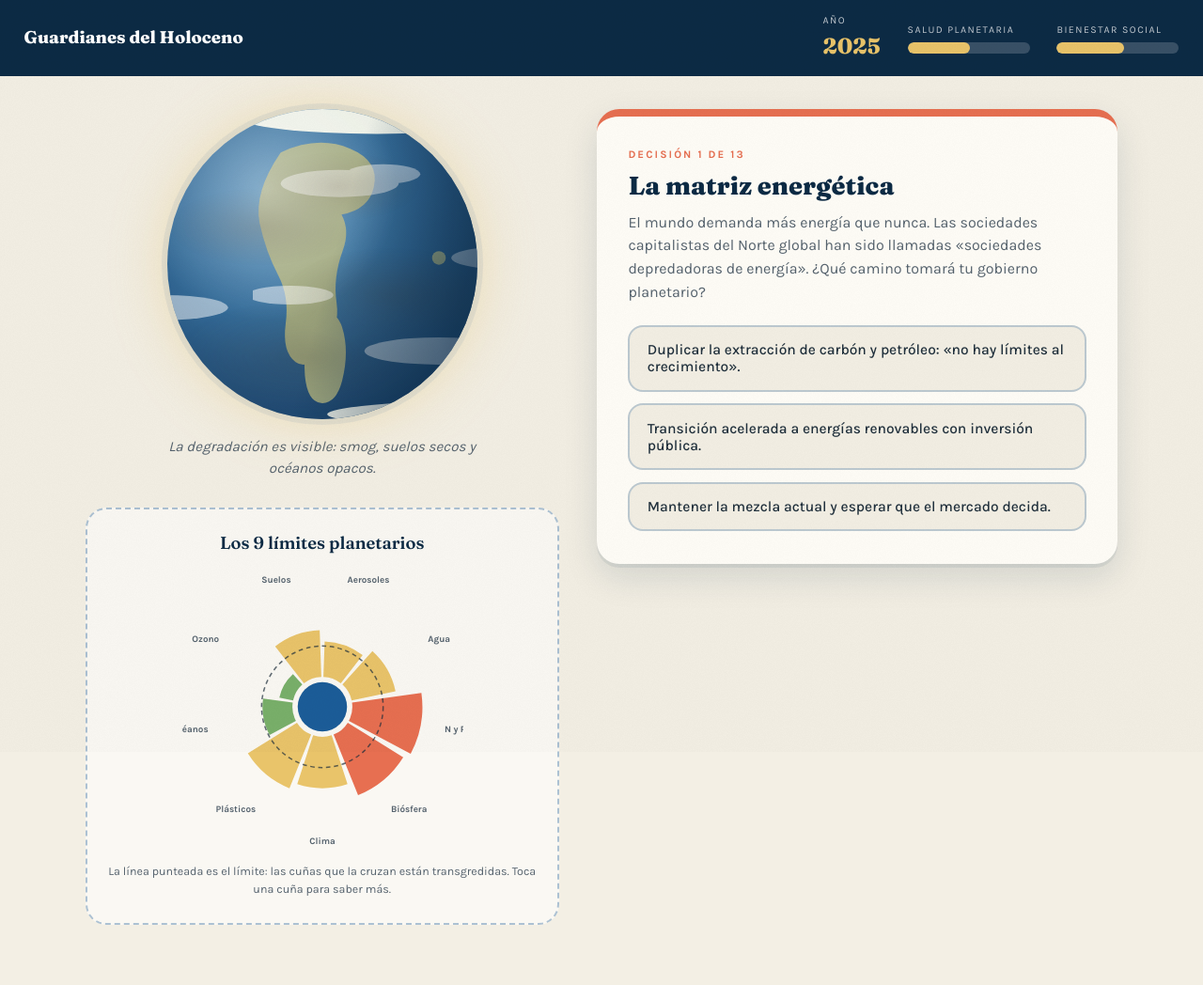
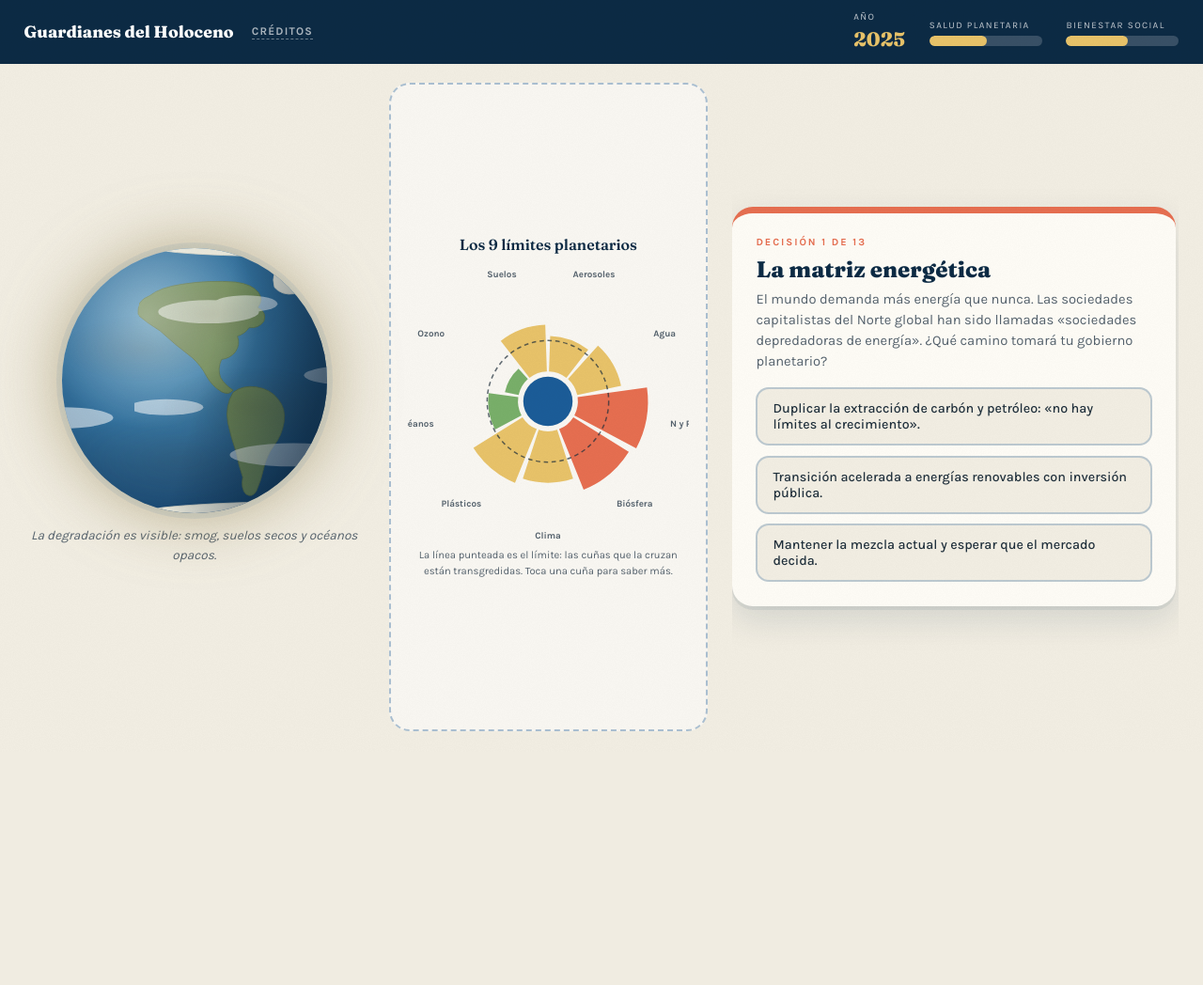
Before and after one commit to NahojG/limites-planetarios, a Flask app: page /jugar in a window 1280 px wide. Shown: the whole page at 94% size. After the commit the page ends 778 px from the top, so only its background shows below. Run offline with Flask 3, Linux system fonts and the light colour scheme.

Commit message:
Implementa un nuevo diseño del mapa mundial en SVG, mejora la lógica de degradación del planeta en el juego, y agrega un modal de créditos y referencias en lugar de una página separada. Actualiza los enlaces a créditos en las plantillas de inicio y juego.

```diff
--- a/app.py
+++ b/app.py
@@ -31,11 +31,6 @@ def nueva_partida():
     return redirect(url_for("jugar"))
 
 
-@app.get("/creditos")
-def creditos():
-    return render_template("creditos.html")
-
-
 @app.get("/api/estado")
 def api_estado():
     estado = session.get("estado")
--- a/static/css/estilo.css
+++ b/static/css/estilo.css
@@ -19,6 +18,14 @@
   --cuerpo: "Karla", "Helvetica Neue", sans-serif;
 }
 
+/* Grado de degradación del planeta: 0 = sano, 1 = colapso.
+   Registrada para poder animarla suavemente. */
+@property --deg {
+  syntax: "<number>";
+  inherits: true;
+  initial-value: 0.34;
+}
+
 * { box-sizing: border-box; margin: 0; padding: 0; }
 
 body {
@@ -26,10 +33,9 @@ body {
   background: var(--papel);
   color: var(--tinta);
   min-height: 100vh;
-  line-height: 1.55;
+  line-height: 1.5;
 }
 
-/* Grano de papel sobre toda la página */
 .grano {
   position: fixed;
   inset: 0;
@@ -40,44 +46,53 @@ body {
 }
 
 /* ============================== PLANETA ============================== */
+/* La degradación es CONTINUA: todos los filtros, el smog y el halo
+   dependen de --deg, así cada decisión produce un cambio visible. */
 .planeta {
-  --talla: min(46vw, 380px);
+  --talla: min(40vh, 26vw, 360px);
   position: relative;
   width: var(--talla);
   height: var(--talla);
   border-radius: 50%;
   overflow: hidden;
+  transition: --deg 1.8s ease;
   box-shadow:
-    inset -28px -22px 60px rgba(13, 43, 69, 0.55),
-    inset 10px 10px 30px rgba(255, 255, 255, 0.25),
+    inset -28px -22px 60px rgba(10, 32, 52, 0.6),
+    inset 10px 10px 30px rgba(255, 255, 255, 0.22),
     0 0 0 6px rgba(28, 93, 153, 0.08),
-    0 0 60px var(--halo, rgba(42, 157, 143, 0.35));
-  transition: box-shadow 1.6s ease;
+    0 0 70px color-mix(in srgb,
+      rgba(121, 176, 106, 0.6) calc((1 - var(--deg)) * 100%),
+      rgba(193, 68, 46, 0.75));
 }
 
 .planeta > div { position: absolute; inset: 0; }
 
 .planeta-oceano {
-  background: radial-gradient(circle at 38% 32%, #4a9ed9 0%, #2a72ae 45%, #15497e 78%, #0d2b45 100%);
-  transition: filter 1.6s ease;
+  background: radial-gradient(circle at 38% 32%,
+    #5cb6e8 0%, #2f86c4 40%, #15568f 74%, #0a3158 100%);
+  filter: saturate(calc(1.1 - var(--deg) * 0.85))
+          brightness(calc(1.02 - var(--deg) * 0.42));
 }
 
 .planeta-continentes,
 .planeta-nubes {
   background-repeat: repeat-x;
   background-size: 200% 100%;
-  transition: filter 1.6s ease, opacity 1.6s ease;
 }
 
 .planeta-continentes {
   background-image: url("../img/continentes.svg");
   animation: girar 75s linear infinite;
+  filter: sepia(calc(var(--deg) * 0.7))
+          saturate(calc(1.15 - var(--deg) * 0.85))
+          hue-rotate(calc(var(--deg) * -28deg))
+          brightness(calc(1.04 - var(--deg) * 0.38));
 }
 
 .planeta-nubes {
   background-image: url("../img/nubes.svg");
   animation: girar 48s linear infinite;
-  opacity: 0.8;
+  opacity: calc(0.85 - var(--deg) * 0.62);
 }
 
 @keyframes girar {
@@ -85,59 +100,36 @@ body {
   to   { background-position-x: -200%; }
 }
 
-/* Smog: manchas que aparecen al degradarse el planeta */
+/* Smog: invisible con el planeta sano, denso cerca del colapso */
 .planeta-smog {
   background:
-    radial-gradient(ellipse 42% 18% at 30% 38%, rgba(90, 78, 60, 0.9), transparent 70%),
-    radial-gradient(ellipse 50% 22% at 72% 60%, rgba(70, 64, 54, 0.85), transparent 70%),
-    radial-gradient(ellipse 38% 16% at 55% 25%, rgba(105, 88, 66, 0.8), transparent 70%),
-    radial-gradient(ellipse 60% 26% at 45% 80%, rgba(60, 55, 48, 0.75), transparent 72%);
-  opacity: 0;
-  transition: opacity 1.8s ease;
+    radial-gradient(ellipse 42% 18% at 30% 38%, rgba(96, 82, 62, 0.95), transparent 70%),
+    radial-gradient(ellipse 50% 22% at 72% 60%, rgba(74, 67, 56, 0.9), transparent 70%),
+    radial-gradient(ellipse 38% 16% at 55% 25%, rgba(110, 92, 68, 0.85), transparent 70%),
+    radial-gradient(ellipse 60% 26% at 45% 80%, rgba(62, 57, 50, 0.8), transparent 72%);
+  opacity: clamp(0, calc((var(--deg) - 0.2) * 1.25), 0.85);
 }
 
-/* Sombra del terminador (noche) y brillo atmosférico */
 .planeta-sombra {
-  background: linear-gradient(105deg, transparent 52%, rgba(13, 43, 69, 0.55) 88%);
+  background: linear-gradient(105deg, transparent 52%, rgba(10, 32, 52, 0.55) 88%);
 }
 .planeta-brillo {
   background: radial-gradient(circle at 32% 26%, rgba(255, 255, 255, 0.35), transparent 42%);
   mix-blend-mode: screen;
 }
 
-/* Estados de salud: filtros sobre océano y continentes + halo */
-.salud-exuberante { --halo: rgba(121, 176, 106, 0.55); }
-.salud-exuberante .planeta-continentes { filter: saturate(1.25) brightness(1.05); }
-.salud-exuberante .planeta-oceano { filter: saturate(1.15); }
-
-.salud-estable { --halo: rgba(42, 157, 143, 0.35); }
-
-.salud-degradado { --halo: rgba(233, 196, 106, 0.4); }
-.salud-degradado .planeta-continentes { filter: sepia(0.4) saturate(0.75) hue-rotate(-12deg); }
-.salud-degradado .planeta-oceano { filter: saturate(0.8) brightness(0.94); }
-.salud-degradado .planeta-smog { opacity: 0.3; }
-.salud-degradado .planeta-nubes { opacity: 0.6; }
-
-.salud-critico { --halo: rgba(231, 111, 81, 0.55); }
-.salud-critico .planeta-continentes { filter: sepia(0.65) saturate(0.55) hue-rotate(-24deg) brightness(0.88); }
-.salud-critico .planeta-oceano { filter: saturate(0.55) brightness(0.8) hue-rotate(-8deg); }
-.salud-critico .planeta-smog { opacity: 0.55; }
-.salud-critico .planeta-nubes { opacity: 0.35; }
-
-.salud-colapso { --halo: rgba(193, 68, 46, 0.7); }
-.salud-colapso .planeta-continentes { filter: sepia(0.8) saturate(0.3) hue-rotate(-28deg) brightness(0.66); }
-.salud-colapso .planeta-oceano { filter: saturate(0.25) brightness(0.6); }
-.salud-colapso .planeta-smog { opacity: 0.8; }
-.salud-colapso .planeta-nubes { opacity: 0.15; }
-
-/* Pulso de daño / sanación al aplicar una decisión */
 @keyframes pulso-dano {
-  0% { transform: scale(1); } 30% { transform: scale(0.985); } 60% { transform: scale(1.008); } 100% { transform: scale(1); }
+  0% { transform: scale(1); } 30% { transform: scale(0.985); }
+  60% { transform: scale(1.008); } 100% { transform: scale(1); }
 }
 .planeta.pulso { animation: pulso-dano 0.9s ease; }
 
 /* ============================== PORTADA ============================== */
 .pagina-inicio {
+  height: 100vh;
+  overflow: hidden;
+  display: flex;
+  flex-direction: column;
   background:
     radial-gradient(ellipse 80% 60% at 85% 10%, rgba(28, 93, 153, 0.12), transparent 60%),
     radial-gradient(ellipse 60% 50% at 10% 90%, rgba(88, 129, 87, 0.12), transparent 60%),
@@ -223,78 +213,99 @@ body {
 
 .claves {
   display: flex;
-  gap: 2rem;
+  gap: 1.8rem;
   list-style: none;
-  margin-top: 2.6rem;
+  margin-top: 1.8rem;
   flex-wrap: wrap;
 }
-.claves li { font-size: 0.88rem; color: var(--tinta-suave); max-width: 8.5rem; }
+.claves li { font-size: 0.82rem; color: var(--tinta-suave); max-width: 8.5rem; }
 .claves span {
   display: block;
   font-family: var(--display);
   font-weight: 800;
-  font-size: 2.2rem;
+  font-size: 1.9rem;
   color: var(--verde);
   line-height: 1;
 }
 
 .portada-planeta { text-align: center; }
-.portada-planeta .planeta { margin: 0 auto; }
+.portada-planeta .planeta { margin: 0 auto; --talla: min(38vh, 28vw, 330px); }
 .leyenda-planeta {
-  margin-top: 1.4rem;
+  margin-top: 1.1rem;
   font-style: italic;
   color: var(--tinta-suave);
-  font-size: 0.95rem;
+  font-size: 0.9rem;
 }
 
 .pie {
   text-align: center;
-  font-size: 0.78rem;
+  font-size: 0.72rem;
   color: var(--tinta-suave);
-  padding: 1.5rem 2rem 2rem;
+  padding: 0.7rem 2rem 0.9rem;
   opacity: 0.85;
 }
 
 /* ============================== JUEGO ============================== */
-.pagina-juego { background: var(--papel); }
+.pagina-juego {
+  height: 100vh;
+  overflow: hidden;
+  display: flex;
+  flex-direction: column;
+  background: var(--papel);
+}
 
 .barra {
+  flex: none;
   display: flex;
   justify-content: space-between;
   align-items: center;
-  gap: 1.5rem;
+  gap: 1.2rem;
   flex-wrap: wrap;
-  padding: 0.9rem 1.6rem;
+  padding: 0.7rem 1.6rem;
   background: var(--azul-noche);
   color: #fff;
-  position: sticky;
-  top: 0;
   z-index: 20;
 }
 .marca {
   font-family: var(--display);
   font-weight: 800;
-  font-size: 1.15rem;
+  font-size: 1.1rem;
   color: #fff;
   text-decoration: none;
 }
-.barra-datos { display: flex; gap: 1.8rem; align-items: center; flex-wrap: wrap; }
+.enlace-creditos {
+  background: none;
+  border: none;
+  color: rgba(255, 255, 255, 0.65);
+  font-family: var(--cuerpo);
+  font-size: 0.74rem;
+  font-weight: 700;
+  letter-spacing: 0.1em;
+  text-transform: uppercase;
+  cursor: pointer;
+  border-bottom: 1px dashed rgba(255, 255, 255, 0.4);
+  padding: 0 0 1px;
+  margin-right: auto;
+}
+.enlace-creditos:hover { color: var(--ocre); border-color: var(--ocre); }
+
+.barra-datos { display: flex; gap: 1.6rem; align-items: center; flex-wrap: wrap; }
 .dato-etiqueta {
   display: block;
-  font-size: 0.66rem;
+  font-size: 0.62rem;
   text-transform: uppercase;
   letter-spacing: 0.14em;
   opacity: 0.75;
 }
-.dato-valor { font-family: var(--display); font-weight: 800; font-size: 1.45rem; color: var(--ocre); }
+.dato-valor { font-family: var(--display); font-weight: 800; font-size: 1.3rem; color: var(--ocre); }
 
 .medidor-pista {
-  width: 130px;
-  height: 12px;
+  width: 120px;
+  height: 11px;
   border-radius: 99px;
   background: rgba(255, 255, 255, 0.18);
   overflow: hidden;
-  margin-top: 0.25rem;
+  margin-top: 0.22rem;
 }
 .medidor-relleno {
   height: 100%;
@@ -304,75 +315,118 @@ body {
 .medidor-relleno.salud { background: var(--verde-vivo); width: 50%; }
 .medidor-relleno.bienestar { background: var(--ocre); width: 55%; }
 
+/* Tablero: tres columnas, todo visible sin scroll */
 .tablero {
+  flex: 1;
+  min-height: 0;
   display: grid;
-  grid-template-columns: minmax(330px, 1fr) minmax(360px, 1.1fr);
-  gap: 2.5rem;
-  max-width: 1150px;
+  grid-template-columns: minmax(230px, 0.8fr) minmax(240px, 0.75fr) minmax(350px, 1.05fr);
+  gap: 1.6rem;
+  width: 100%;
+  max-width: 1280px;
   margin: 0 auto;
-  padding: 2.2rem 1.6rem 4rem;
-  align-items: start;
+  padding: 1.2rem 1.6rem 1.4rem;
+  align-items: stretch;
+  overflow: hidden;
 }
 
-.zona-planeta { text-align: center; }
-.zona-planeta .planeta { margin: 0 auto; --talla: min(60vw, 330px); }
+.zona-planeta {
+  display: flex;
+  flex-direction: column;
+  align-items: center;
+  justify-content: center;
+  text-align: center;
+  min-height: 0;
+}
+.zona-planeta .planeta { --talla: min(38vh, 22vw, 330px); }
 
 .estado-planeta {
-  margin: 1.1rem auto 0;
+  margin-top: 0.9rem;
   font-style: italic;
   color: var(--tinta-suave);
-  max-width: 24rem;
-  font-size: 0.95rem;
-  min-height: 2.8em;
+  max-width: 22rem;
+  font-size: 0.85rem;
+  min-height: 2.6em;
 }
 
 /* Diagrama radial */
 .zona-diagrama {
-  margin-top: 1.8rem;
+  position: relative;
+  display: flex;
+  flex-direction: column;
+  align-items: center;
+  justify-content: center;
+  min-height: 0;
   background: rgba(255, 255, 255, 0.55);
   border: 2px dashed rgba(28, 93, 153, 0.35);
   border-radius: 22px;
-  padding: 1.4rem 1.2rem 1.6rem;
+  padding: 0.9rem 1rem;
 }
 .subtitulo {
   font-family: var(--display);
   font-weight: 600;
-  font-size: 1.15rem;
+  font-size: 1rem;
   color: var(--azul-noche);
-  margin-bottom: 0.6rem;
+  margin-bottom: 0.3rem;
 }
-#diagrama { width: min(78vw, 300px); height: auto; }
+#diagrama { width: 100%; max-width: min(40vh, 300px); height: auto; }
 #diagrama path.cuna { cursor: pointer; transition: opacity 0.2s; }
 #diagrama path.cuna:hover { opacity: 0.75; }
-.pista-diagrama { font-size: 0.78rem; color: var(--tinta-suave); margin-top: 0.5rem; }
+.pista-diagrama {
+  font-size: 0.7rem;
+  color: var(--tinta-suave);
+  margin-top: 0.4rem;
+  text-align: center;
+}
 
+/* Ficha informativa: flota sobre el diagrama, clic para cerrar */
 .info-limite {
-  margin-top: 1rem;
+  position: absolute;
+  left: 0.7rem;
+  right: 0.7rem;
+  bottom: 0.7rem;
+  z-index: 6;
+  cursor: pointer;
   text-align: left;
-  background: #fff;
+  background: #fffdf7;
   border-radius: 14px;
-  padding: 0.9rem 1.1rem;
+  padding: 0.8rem 1rem;
   border-left: 5px solid var(--azul);
-  box-shadow: 0 3px 10px rgba(13, 43, 69, 0.08);
+  box-shadow: 0 10px 28px rgba(13, 43, 69, 0.25);
+  animation: aparecer 0.3s ease both;
 }
-.info-limite h3 { font-family: var(--display); font-size: 1rem; color: var(--azul-noche); }
-.info-limite p { font-size: 0.85rem; color: var(--tinta-suave); margin-top: 0.3rem; }
-.info-limite .referencia { font-size: 0.72rem; font-style: italic; opacity: 0.8; }
+.info-limite h3 { font-family: var(--display); font-size: 0.92rem; color: var(--azul-noche); }
+.info-limite p { font-size: 0.78rem; color: var(--tinta-suave); margin-top: 0.25rem; }
+.info-limite .referencia { font-size: 0.68rem; font-style: italic; opacity: 0.8; }
+.info-limite::after {
+  content: "✕";
+  position: absolute;
+  top: 0.5rem;
+  right: 0.7rem;
+  font-size: 0.7rem;
+  color: var(--tinta-suave);
+}
 
 /* Tarjetas de decisión */
-.zona-tarjeta { position: relative; }
+.zona-tarjeta {
+  min-height: 0;
+  overflow-y: auto;
+  display: flex;
+  flex-direction: column;
+  justify-content: center;
+  padding-right: 0.2rem;
+}
 
 .tarjeta {
   background: #fffdf7;
-  border-radius: 24px;
-  padding: 2rem 2.1rem 2.2rem;
+  border-radius: 22px;
+  padding: 1.4rem 1.6rem 1.6rem;
   box-shadow:
     0 4px 0 rgba(13, 43, 69, 0.07),
     0 14px 36px rgba(13, 43, 69, 0.13);
-  border-top: 8px solid var(--naranja);
+  border-top: 7px solid var(--naranja);
   animation: aparecer 0.5s ease both;
 }
-.tarjeta + .tarjeta { margin-top: 1.5rem; }
 
 @keyframes aparecer {
   from { opacity: 0; transform: translateY(16px); }
@@ -380,12 +434,12 @@ body {
 }
 
 .tarjeta-tipo {
-  font-size: 0.72rem;
+  font-size: 0.68rem;
   font-weight: 700;
   text-transform: uppercase;
   letter-spacing: 0.18em;
   color: var(--naranja);
-  margin-bottom: 0.5rem;
+  margin-bottom: 0.4rem;
 }
 .tarjeta.es-quiz { border-top-color: var(--verde); }
 .tarjeta.es-quiz .tarjeta-tipo { color: var(--verde); }
@@ -393,24 +447,28 @@ body {
 .tarjeta-titulo {
   font-family: var(--display);
   font-weight: 800;
-  font-size: 1.7rem;
+  font-size: clamp(1.15rem, 1.9vw, 1.5rem);
   color: var(--azul-noche);
-  margin-bottom: 0.7rem;
+  margin-bottom: 0.5rem;
   line-height: 1.15;
 }
-.tarjeta-contexto { color: var(--tinta-suave); margin-bottom: 1.4rem; }
+.tarjeta-contexto {
+  color: var(--tinta-suave);
+  font-size: 0.92rem;
+  margin-bottom: 1rem;
+}
 
-.opciones { display: grid; gap: 0.8rem; }
+.opciones { display: grid; gap: 0.65rem; }
 .opcion {
   text-align: left;
   font-family: var(--cuerpo);
-  font-size: 0.97rem;
+  font-size: 0.89rem;
   font-weight: 500;
   background: var(--papel);
   color: var(--tinta);
   border: 2px solid rgba(28, 93, 153, 0.25);
-  border-radius: 16px;
-  padding: 0.95rem 1.15rem;
+  border-radius: 14px;
+  padding: 0.75rem 1rem;
   cursor: pointer;
   transition: border-color 0.15s, background 0.15s, transform 0.15s;
 }
--- a/static/js/juego.js
+++ b/static/js/juego.js
@@ -51,6 +51,9 @@ function pintarPlaneta(salud) {
   const planeta = $("planeta");
   const estado = claseSalud(salud);
   planeta.className = "planeta salud-" + estado;
+  // Degradación continua: 0 = sano (salud >= 68), 1 = colapso (salud <= 18).
+  const deg = Math.min(1, Math.max(0, (68 - salud) / 50));
+  planeta.style.setProperty("--deg", deg.toFixed(3));
   $("estado-planeta").textContent = FRASES_SALUD[estado];
 }
 
@@ -143,7 +146,9 @@ function pintarDiagrama(limites) {
 }
 
 function mostrarInfo(limite) {
-  $("info-limite").classList.remove("oculto");
+  const info = $("info-limite");
+  info.classList.remove("oculto");
+  info.onclick = () => info.classList.add("oculto");
   $("info-nombre").textContent = `${limite.nombre} — nivel ${limite.nivel}/100 (zona ${
     limite.zona === "alto" ? "de alto riesgo" : limite.zona === "riesgo" ? "de riesgo" : "segura"
   })`;
--- a/templates/base.html
+++ b/templates/base.html
@@ -14,6 +14,66 @@
 <body class="{% block clase_cuerpo %}{% endblock %}">
   <div class="grano" aria-hidden="true"></div>
   {% block contenido %}{% endblock %}
+
+  <dialog class="modal-creditos" id="modal-creditos">
+    <div class="modal-cabecera">
+      <h2 class="modal-titulo">Créditos <em>&amp;</em> referencias</h2>
+      <button class="modal-cerrar" data-cerrar-creditos aria-label="Cerrar">✕</button>
+    </div>
+    <div class="modal-cuerpo">
+      <section class="bloque-credito">
+        <h3>Evaluación Módulo 4</h3>
+        <p>
+          Trabajo presentado a la profesora <strong>Cristina López-Gallego</strong><br>
+          Curso: <strong>Cátedra Ambiental</strong><br>
+          Estudiante: <strong>Johan Granados Vega</strong>, Programa de Estadística<br>
+          Facultad de Ciencias Exactas y Naturales · Universidad de Antioquia · 2026
+        </p>
+      </section>
+      <section class="bloque-credito">
+        <h3>Sobre el juego</h3>
+        <p>
+          <em>Guardianes del Holoceno</em> es un videojuego educativo construido con Flask.
+          Su contenido se basa en la cartilla ilustrada «Ciencia, conflictos y alternativas
+          para el siglo XXI» (Orozco-Echeverri, Mira Bohórquez y Muñoz Fonnegra) de la
+          Cátedra Ambiental, sesión 14, y en la literatura científica sobre límites planetarios.
+          Las decisiones del juego ilustran las tensiones que estudia el módulo: ciencia y
+          democracia, Antropoceno y Capitaloceno, los límites al crecimiento y la sustentabilidad.
+        </p>
+      </section>
+      <section class="bloque-credito">
+        <h3>Referencias principales</h3>
+        <ul class="referencias">
+          <li>Rockström, J. et al. (2009). Planetary boundaries: exploring the safe operating space for humanity. <em>Ecology and Society</em>, 14(2).</li>
+          <li>Steffen, W., Richardson, K. y Rockström, J. (2015). Planetary boundaries: Guiding human development on a changing planet. <em>Science</em>, 347(6223).</li>
+          <li>Persson, L. et al. (2022). Outside the Safe Operating Space of the Planetary Boundary for Novel Entities. <em>Environmental Science &amp; Technology</em>, 56(3).</li>
+          <li>Wang-Erlandsson, L. et al. (2022). A planetary boundary for green water. <em>Nature Reviews Earth &amp; Environment</em>, 3, 380–392.</li>
+          <li>Meadows, D., Randers, J. y Meadows, D. (2005). <em>Limits to Growth: The 30-Year Update</em>. Chelsea Green.</li>
+          <li>Hickel, J. (2020). <em>Less is More: How Degrowth Will Save the World</em>. Windmill.</li>
+          <li>Kallis, G. (2019). <em>Limits. Why Malthus was wrong and why environmentalists should care</em>. Stanford Briefs.</li>
+          <li>Moore, J. (2020). <em>El Capitalismo en la Trama de la Vida</em>. Traficantes de Sueños.</li>
+          <li>Leff, E. (2004). <em>Racionalidad ambiental</em>. Siglo XXI.</li>
+          <li>Riechmann, J. (2005). ¿Cómo cambiar hacia sociedades sostenibles? <em>Isegoría</em>, (32), 95–118.</li>
+          <li>Wilson, E. (2016). <em>Half Earth. Our Planet's Fight for Life</em>. Liveright.</li>
+          <li>Harvey, D. (2005). <em>A Brief History of Neoliberalism</em>. Oxford.</li>
+        </ul>
+      </section>
+    </div>
+  </dialog>
+  <script>
+    (function () {
+      const modal = document.getElementById("modal-creditos");
+      document.querySelectorAll("[data-abrir-creditos]").forEach((boton) =>
+        boton.addEventListener("click", () => modal.showModal())
+      );
+      document.querySelectorAll("[data-cerrar-creditos]").forEach((boton) =>
+        boton.addEventListener("click", () => modal.close())
+      );
+      modal.addEventListener("click", (evento) => {
+        if (evento.target === modal) modal.close();
+      });
+    })();
+  </script>
   {% block scripts %}{% endblock %}
 </body>
 </html>
--- a/templates/inicio.html
+++ b/templates/inicio.html
@@ -15,7 +15,7 @@
       <form action="{{ url_for('nueva_partida') }}" method="post">
         <button class="boton boton-principal" type="submit">Comenzar partida</button>
       </form>
-      <a class="boton boton-secundario" href="{{ url_for('creditos') }}">Créditos y referencias</a>
+      <button class="boton boton-secundario" type="button" data-abrir-creditos>Créditos y referencias</button>
     </div>
     <ul class="claves">
       <li><span>9</span> límites planetarios en juego</li>
@@ -24,7 +24,7 @@
     </ul>
   </div>
   <div class="portada-planeta">
-    <div class="planeta salud-degradado" id="planeta-portada" aria-hidden="true">
+    <div class="planeta" id="planeta-portada" style="--deg:0.34" aria-hidden="true">
       <div class="planeta-oceano"></div>
       <div class="planeta-continentes"></div>
       <div class="planeta-nubes"></div>
--- a/templates/juego.html
+++ b/templates/juego.html
@@ -4,6 +4,7 @@
 {% block contenido %}
 <header class="barra">
   <a class="marca" href="{{ url_for('inicio') }}">Guardianes del Holoceno</a>
+  <button class="enlace-creditos" type="button" data-abrir-creditos>Créditos</button>
   <div class="barra-datos">
     <div class="dato">
       <span class="dato-etiqueta">Año</span>
@@ -31,16 +32,16 @@
       <div class="planeta-brillo"></div>
     </div>
     <p class="estado-planeta" id="estado-planeta">La Tierra resiste, pero seis límites ya están transgredidos.</p>
+  </section>
 
-    <div class="zona-diagrama">
+  <section class="zona-diagrama">
     <h2 class="subtitulo">Los 9 límites planetarios</h2>
     <svg id="diagrama" viewBox="0 0 320 320" role="img" aria-label="Diagrama radial de los nueve límites planetarios"></svg>
     <p class="pista-diagrama">La línea punteada es el límite: las cuñas que la cruzan están transgredidas. Toca una cuña para saber más.</p>
-      <div class="info-limite oculto" id="info-limite">
+    <div class="info-limite oculto" id="info-limite" title="Clic para cerrar">
       <h3 id="info-nombre"></h3>
       <p id="info-descripcion"></p>
       <p class="referencia" id="info-referencia"></p>
-      </div>
     </div>
   </section>
 
@@ -67,7 +68,7 @@
         <form action="{{ url_for('nueva_partida') }}" method="post">
           <button class="boton boton-principal" type="submit">Jugar de nuevo</button>
         </form>
-        <a class="boton boton-secundario" href="{{ url_for('creditos') }}">Créditos</a>
+        <button class="boton boton-secundario" type="button" data-abrir-creditos>Créditos</button>
       </div>
     </article>
   </section>
```
Also changed, not shown: other parts of static/css/estilo.css (+88 -49 lines), templates/creditos.html (deleted, +0 -50 lines), static/img/continentes.svg. Lines whose indentation alone changed are shown as unchanged.
